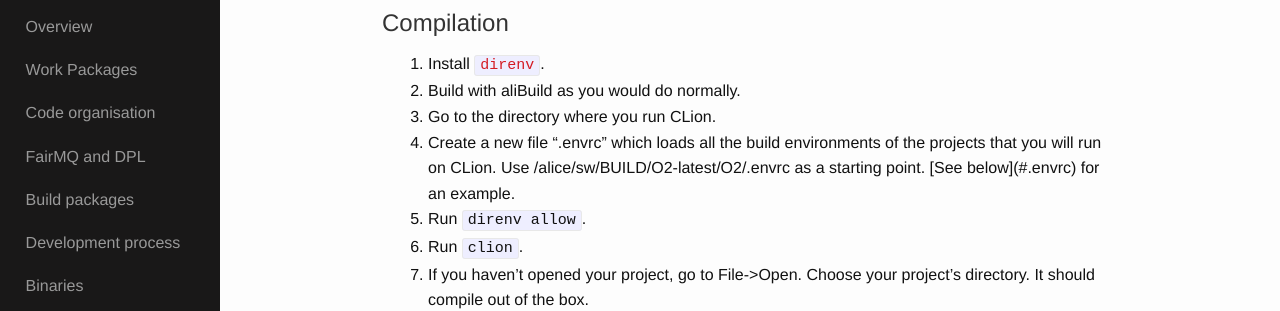
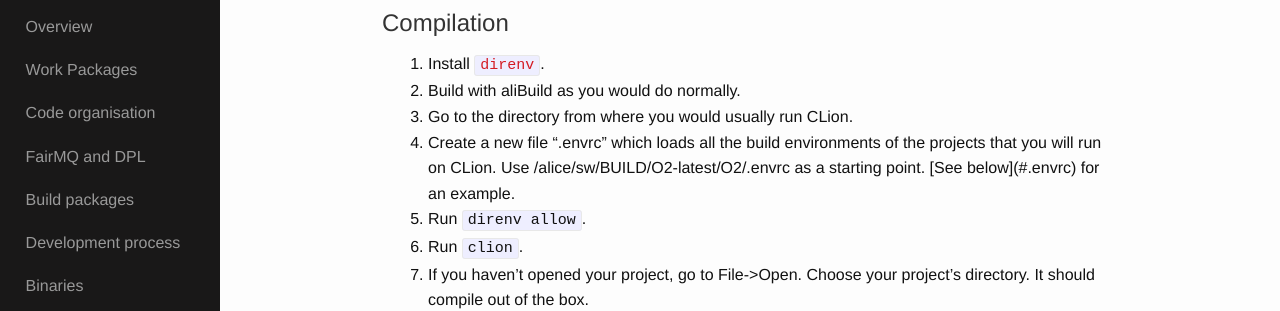
Before and after one commit to AliceO2Group/AliceO2Group.github.io, a Jekyll site: the page built from advanced/ides.markdown, in a window 1280 px wide and 1331 px high. Shown: the part 188-499 px from the top of the window. Built offline with Jekyll 4.4.1, drawn with Linux system fonts in a browser that asks for light colours.

Commit message:
fix merge

```diff
--- a/advanced/ides.markdown
+++ b/advanced/ides.markdown
@@ -11,7 +11,7 @@ Compilation
 
 1. Install [`direnv`](https://direnv.net/docs/installation.html).
 2. Build with aliBuild as you would do normally.
-3. Go to the directory where you run CLion.
+3. Go to the directory from where you would usually run CLion.
 4. Create a new file ".envrc" which loads all the build environments of the projects that you will run on CLion. Use <your_path_to>/alice/sw/BUILD/O2-latest/O2/.envrc as a starting point. [See below](#.envrc) for an example.
 5. Run `direnv allow`.
 6. Run `clion`.
```
